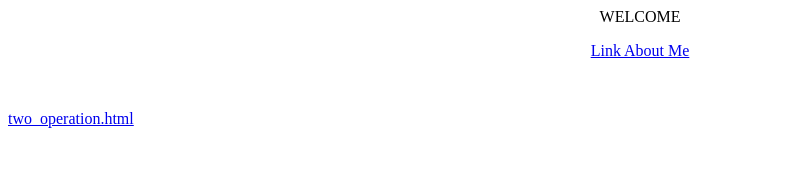
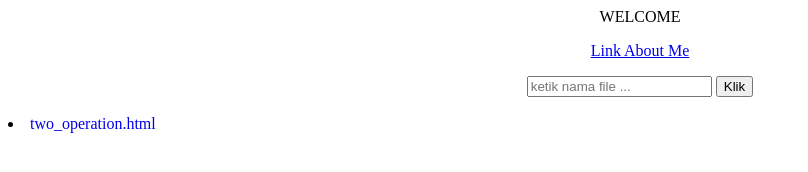
Before and after one commit to AhmadMiftaqudin/personal-web, a plain HTML site: page index.html in a window 1280 px wide. Shown: the whole page, without its empty margins (0-808 px from the left). Drawn offline with Linux system fonts and the light colour scheme.

Commit message:
create style.css and update some file

```diff
--- a/index.html
+++ b/index.html
@@ -1,13 +1,18 @@
 <!DOCTYPE html>
 <html>
     <head>
+        <meta charset="utf-8">
         <title>Ahmad Miftaqudin</title>
     </head>
     <body>
         <center
             <p>WELCOME</p>
             <p><a href="about.html">Link About Me</a></p>
+            <form>
+                <input class="search" type="text" placeholder="ketik nama file ...">
+                <input class="button" type="button" value="Klik">
+            </form>
         </center><br>
-        <p><a href="two_operation.html">two_operation.html</a></p>
+        <li><a style="text-decoration:none" href="two_operation.html">two_operation.html</a></li>
     </body>
 </html>
```
Also changed, not shown: about.html (+2 -1 lines), two_operation.html (+2 -1 lines), css/style.css (added).
